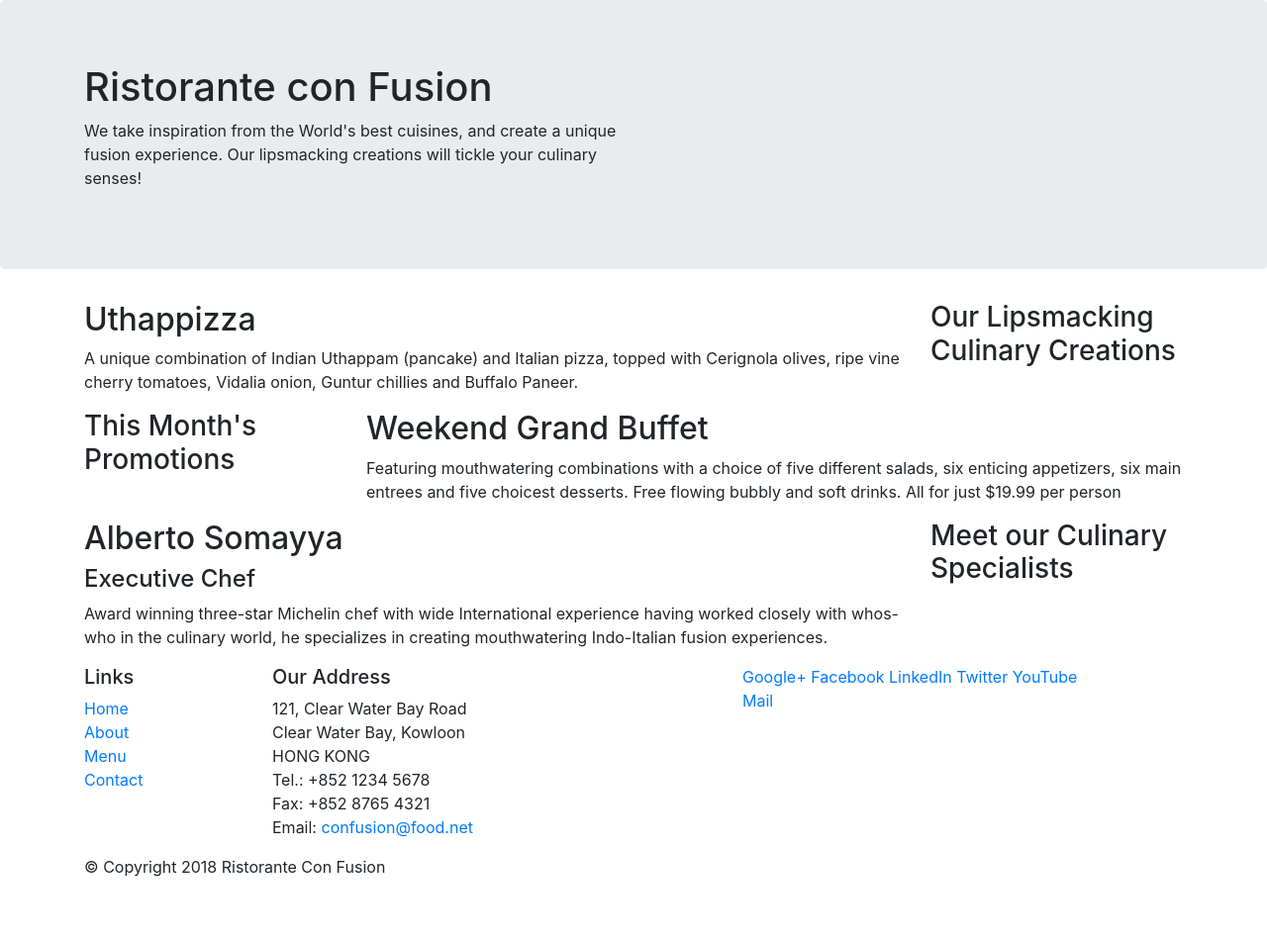
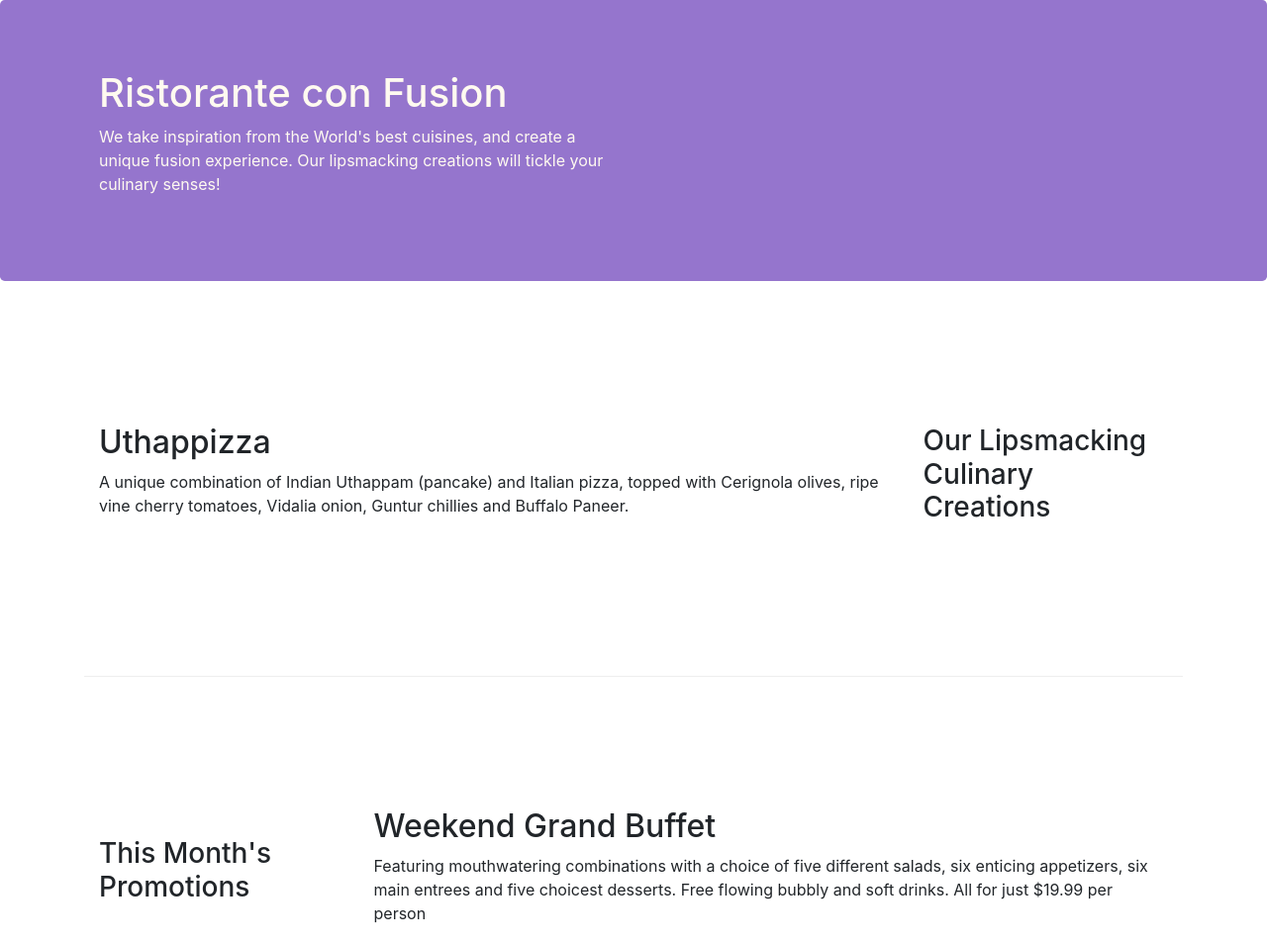
Before and after one commit to thinlines/bootstrap-course, a website: page index.html in a window 1280 px wide. Shown: the top 954 px of the page at 99% size. Before the commit the page ends 904 px from the top, so only its background shows below. Drawn offline with nearby package versions, Linux system fonts and the light colour scheme.

Commit message:
finish bootstrap grid part 2
added custom css in css/styles.css, and added some classes to
change content alignments in index.html.

```diff
--- /dev/null
+++ b/css/styles.css
@@ -0,0 +1,30 @@
+.row-header {
+    margin:0px auto;
+    padding:0px;
+}
+
+.row-content {
+    margin:0px auto;
+    padding: 50px 0px 50px 0px;
+    border-bottom: 1px ridge;
+    min-height:400px;
+}
+
+.footer {
+    background-color: #D1C4E9;
+    margin:0px auto;
+    padding: 20px 0px 20px 0px;
+}
+
+.jumbotron {
+    padding:70px 30px 70px 30px;
+    margin:0px auto;
+    background: #9575CD ;
+    color:floralwhite;
+}
+
+address{
+    font-size:80%;
+    margin:0px;
+    color:#0f0f0f;
+}
--- a/index.html
+++ b/index.html
@@ -6,6 +6,7 @@
     <meta name="viewport" content="width=device-width, initial-scale=1, shrink-to-fit=no">
     <meta http-equiv="x-ua-compatible" content=="ie=edge">
     <link rel="stylesheet" href="node_modules/bootstrap/dist/css/bootstrap.min.css">
+    <link rel="stylesheet" href="css/styles.css">
     <title>Ristorante Con Fusion</title>
 </head>
 
@@ -13,8 +14,8 @@
 
     <header class="jumbotron">
         <div class="container">
-            <div class="row">
-                <div class="col-12 col-sm-6">
+            <div class="row row-header">
+                <div class=" col-12 col-sm-6">
                     <h1>Ristorante con Fusion</h1>
                     <p>We take inspiration from the World's best cuisines, and create a unique fusion experience. Our lipsmacking creations will tickle your culinary senses!</p>
                 </div>
@@ -25,7 +26,7 @@
     </header>
 
     <div class="container">
-        <div class="row">
+        <div class="row row-content align-items-center">
 	        <div class="col-12 col-sm-4 order-sm-last col-md-3">
                 <h3>Our Lipsmacking Culinary Creations</h3>
             </div>
@@ -36,7 +37,7 @@
         </div>
 
 
-        <div class="row">
+        <div class="row row-content align-items-center">
 	        <div class="col-12 col-sm-4 order-sm-first col-md-3">
                 <h3>This Month's Promotions</h3>
             </div>
@@ -46,7 +47,7 @@
             </div>
         </div>
 
-        <div class="row">
+        <div class="row row-content align-items-center">
 	        <div class="col-12 col-sm-4 order-sm-last col-md-3">
                 <h3>Meet our Culinary Specialists</h3>
             </div>
@@ -58,7 +59,7 @@
         </div>
     </div>
 
-    <footer>
+    <footer class="footer">
 	    <div class="container">
 	        <div class="row">
                 <div class="col-4 col-sm-2">
@@ -81,8 +82,8 @@
 		              Email: <a href="mailto:confusion@food.net">confusion@food.net</a>
 		           </address>
                 </div>
-                <div class="col-12 col-sm-4">
-                    <div>
+                <div class="col-12 col-sm-4 align-self-center">
+                    <div class="text-center">
                         <a href="http://google.com/+">Google+</a>
                         <a href="http://www.facebook.com/profile.php?id=">Facebook</a>
                         <a href="http://www.linkedin.com/in/">LinkedIn</a>
@@ -92,7 +93,7 @@
                     </div>
                 </div>
            </div>
-           <div class="row">
+           <div class="row justify-content-center">
                 <div class="col-auto">
                     <p>© Copyright 2018 Ristorante Con Fusion</p>
                 </div>
```
Also changed, not shown: 1 other file.
